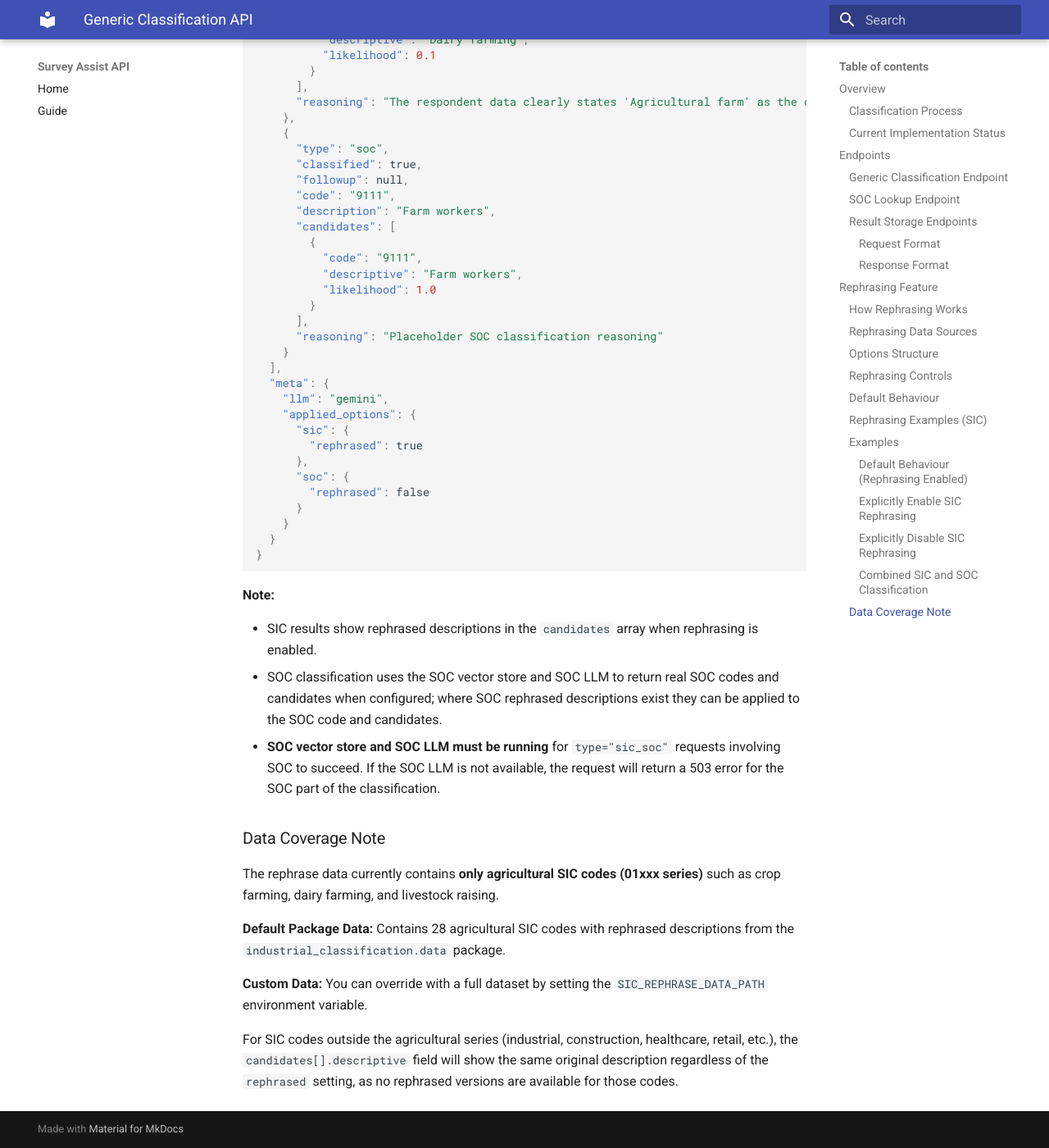
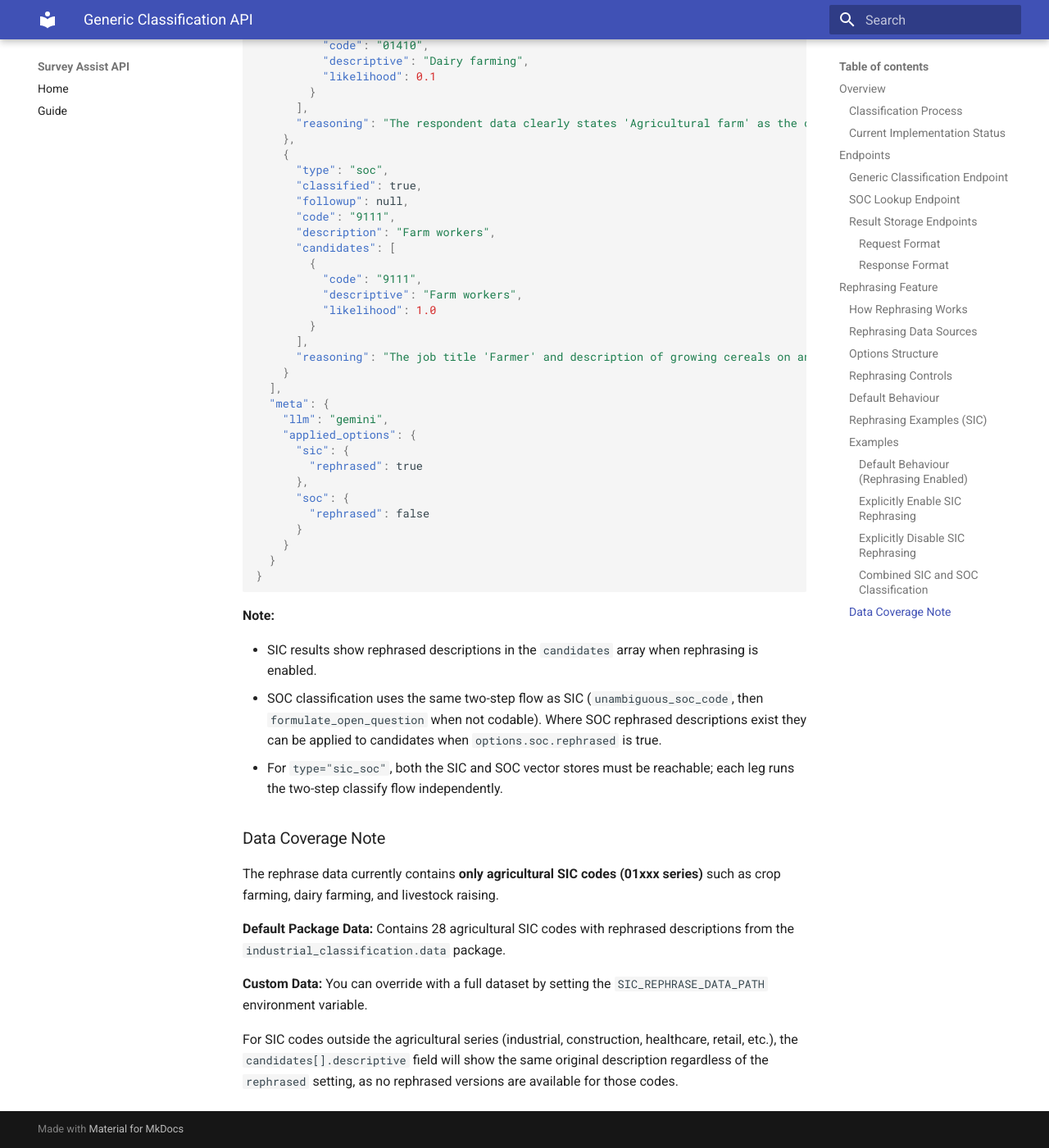
Before and after one commit to ONSdigital/survey-assist-api, an MkDocs documentation site: the page built from docs/generic_classification.md, in a window 1280 px wide and 1400 px high, scrolled down 11215 px. Shown: the whole window at 82% size. Built offline with MkDocs 1.6.1 and Material for MkDocs 9.7.7, drawn with Linux system fonts in a browser that asks for light colours; some of the changed text lies outside the part shown.

Commit message:
align generic classification docs with two-step SOC classify and fix sic_soc example

```diff
--- a/docs/generic_classification.md
+++ b/docs/generic_classification.md
@@ -171,7 +171,7 @@
     - `soc` (object, optional): Applied SOC options
 
 **Important Notes:**
-- **SOC Classification**: Uses the SOC vector store and SOC LLM to produce real SOC codes and candidates when those services are configured. If the SOC LLM is not available, requests with `type="soc"` or `type="sic_soc"` will return a 503 `"SOC classification is not available"` error.
+- **SOC Classification**: Uses the SOC vector store and the SOC LLM (two-step: `unambiguous_soc_code`, then `formulate_open_question` when not codable). The SOC LLM is initialised at API startup alongside the SIC LLM. Unreachable vector stores or LLM failures surface as request errors (for example 422 for LLM classification failures), not a separate “SOC unavailable” 503.
 - **Meta Field**: The `meta` field is only included in the response when `options` are provided in the request. This allows clients to see which options were actually applied.
 
 ## Rephrasing Feature
@@ -470,7 +470,7 @@
           "likelihood": 1.0
         }
       ],
-      "reasoning": "Placeholder SOC classification reasoning"
+      "reasoning": "The job title 'Farmer' and description of growing cereals on an agricultural farm align with SOC unit group 9111 (Farm workers), which covers general farm work including crop growing. The shortlist and respondent data support a single four-digit code with high confidence."
     }
   ],
   "meta": {
@@ -490,8 +490,8 @@
 **Note:**
 
 - SIC results show rephrased descriptions in the `candidates` array when rephrasing is enabled.
-- SOC classification uses the SOC vector store and SOC LLM to return real SOC codes and candidates when configured; where SOC rephrased descriptions exist they can be applied to the SOC code and candidates.
-- **SOC vector store and SOC LLM must be running** for `type="sic_soc"` requests involving SOC to succeed. If the SOC LLM is not available, the request will return a 503 error for the SOC part of the classification.
+- SOC classification uses the same two-step flow as SIC (`unambiguous_soc_code`, then `formulate_open_question` when not codable). Where SOC rephrased descriptions exist they can be applied to candidates when `options.soc.rephrased` is true.
+- For `type="sic_soc"`, both the SIC and SOC vector stores must be reachable; each leg runs the two-step classify flow independently.
 
 ### Data Coverage Note
 
```
